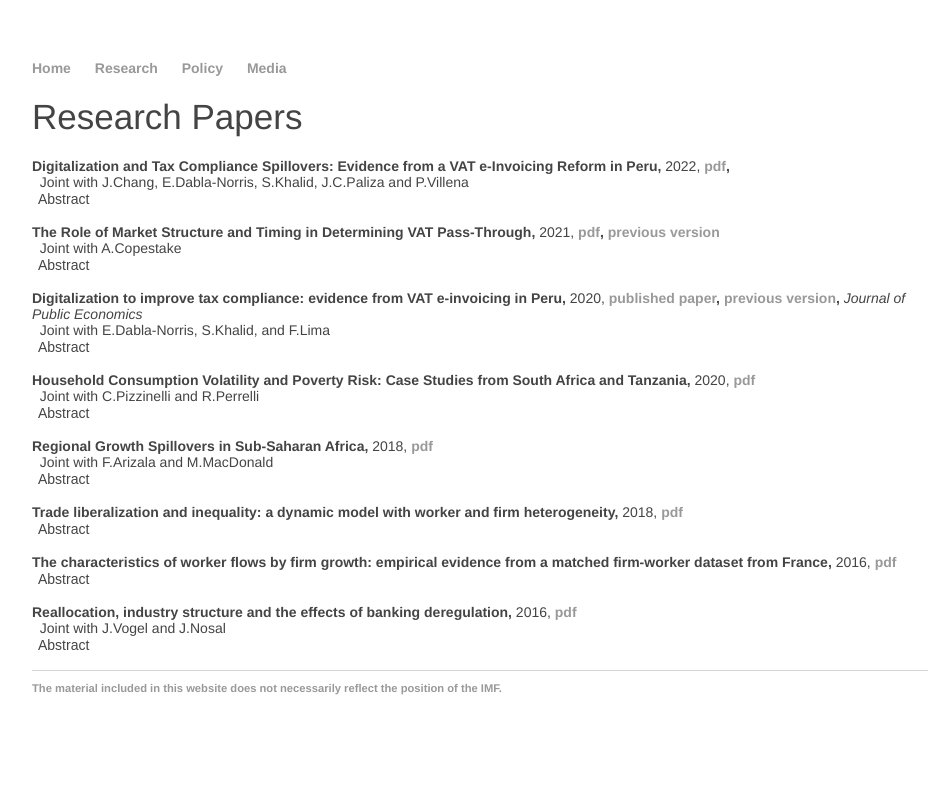
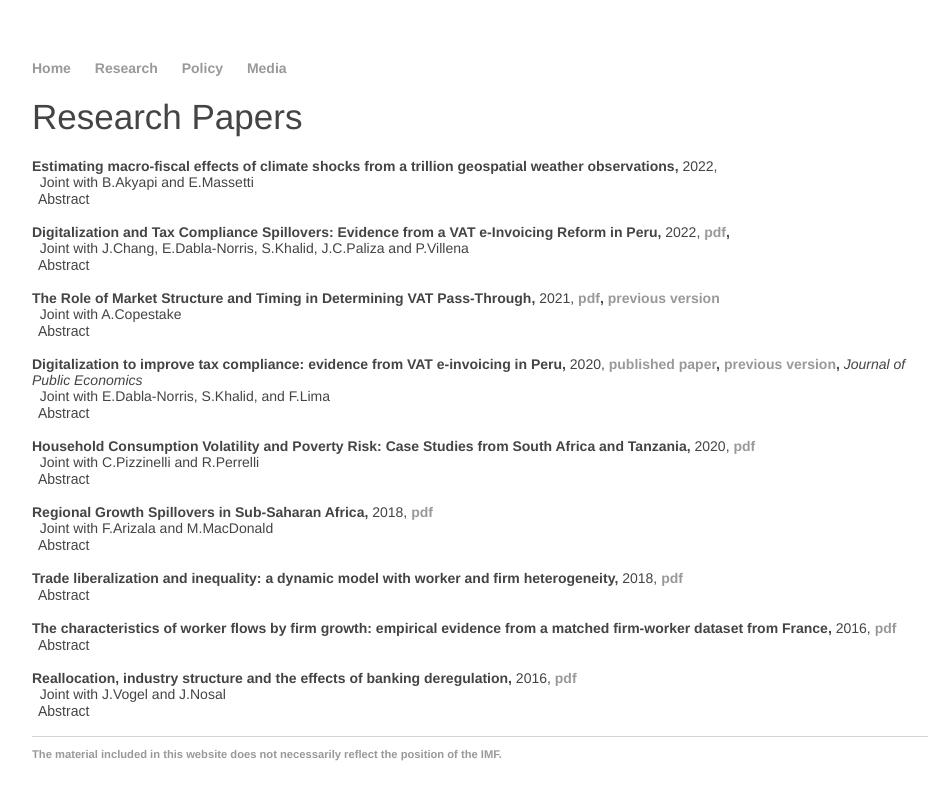
Before and after one commit to matthieubellon/matthieubellon.github.io, a Jekyll site: the page built from research/index.html, in a window 1280 px wide. Shown: the top 800 px of the page, without its empty margins (160-1096 px from the left). Built offline with Jekyll 4.4.1, drawn with Linux system fonts in a browser that asks for light colours.

Commit message:
Update index.html

```diff
--- a/research/index.html
+++ b/research/index.html
@@ -4,6 +4,15 @@ title: Matthieu Bellon, Economist
 ---
 <h1 id="Research_Papers">Research Papers</h1>
 <div class="pad-body">
+
+<br><strong>Estimating macro-fiscal effects of climate shocks from a trillion geospatial weather observations,</strong> 2022, <strong>
+</strong>
+<br>&nbsp; Joint with B.Akyapi and E.Massetti <br>
+<button type="button" class="collapsible">Abstract</button>
+<div class="content">
+A growing literature estimates the macroeconomic effect of weather using variations in annual country-level averages of temperature and precipitation. However, averages may not reveal the effects of extreme events that occur at a higher time frequency or higher spatial resolution. To address this issue, we rely on global daily weather measurements with a 30-km spatial resolution from 1979 to 2019. From hundreds of billions of measurements, we construct 164 weather variables and their lags. To avoid over-fitting issues, we select among these a manageable number of variables with an algorithm based on the Least Absolute Shrinkage and Selection Operator. We expand the literature by analyzing weather impacts on government revenue, expenditure, and debt, in addition to GDP per capita. We find that an increase in the occurrence of high temperatures and droughts reduce GDP, whereas more frequent mild temperatures have a positive impact. The share of GDP variations that is explained by weather as captured by the handful of our selected variables is much higher than what was previously implied by annual temperature and precipitation averages. We also find evidence of counter-cyclical fiscal policies that mitigate adverse weather impacts such as freezing temperatures and flood-like conditions.
+</div>
+<br>
 
 <br><strong>Digitalization and Tax Compliance Spillovers: Evidence from a VAT e-Invoicing Reform in Peru,</strong> 2022, <strong>
 <a href="https://www.imf.org/-/media/Files/Publications/WP/2022/English/wpiea2022057-print-pdf.ashx">pdf</a>, </strong>
```
